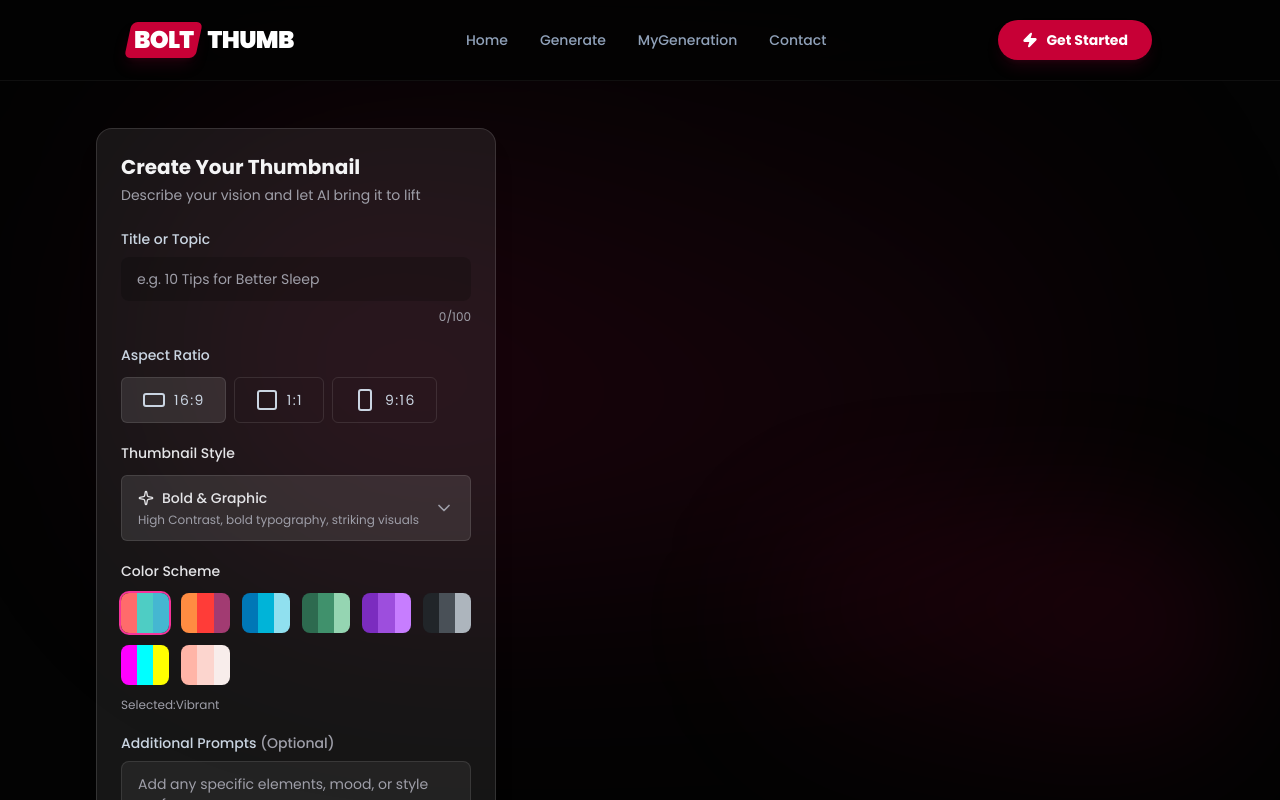
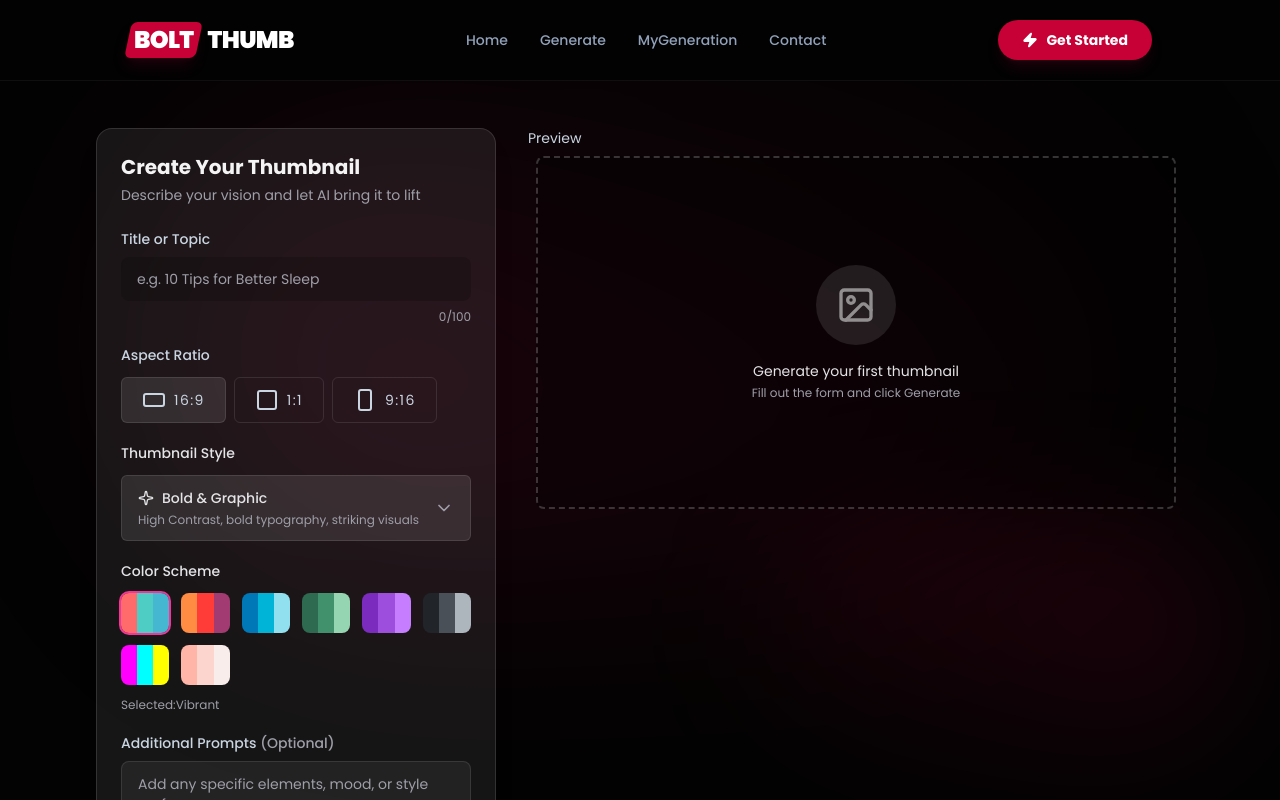
Before and after one commit to chanakaekanayaka/BoltThumb, a React (Vite) app in the folder client/: page /generate in a window 1280 px wide. Shown: the top 800 px of the page. Built offline with nearby package versions, Linux system fonts and the light colour scheme.

Commit message:
image preview section complete✏️

```diff
--- a/client/src/components/PreviewPannel.tsx
+++ b/client/src/components/PreviewPannel.tsx
@@ -1,9 +1,9 @@
-import { DownloadIcon, Loader2Icon } from "lucide-react";
+import { DownloadIcon, ImageIcon, Loader2Icon } from "lucide-react";
 import type { AspectRatio, IThumbnail } from "../assets/assets"
 
 
 const PreviewPannel = ({thumbnail, isLoading, aspectRatio}:
-    {thumbnail: IThumbnail, isLoading:boolean; aspectRatio:AspectRatio}
+    {thumbnail: IThumbnail | null, isLoading:boolean; aspectRatio:AspectRatio}
 ) => {
 
     const aspectClasses = {
@@ -62,6 +62,27 @@ const PreviewPannel = ({thumbnail, isLoading, aspectRatio}:
             )}
 
             {/*empty state*/}
+            {!isLoading && !thumbnail?.image_url && (
+                <div className="absolute inset-0 m-2 flex flex-col items-center
+                justify-center gap-4 rounded-lg border-2
+                border-dashed border-white/20 bg-black/25  ">
+                    <div className="max-sm:hidden flex size-20 items-center
+                    justify-center rounded-full bg-white/10">
+                        <ImageIcon className="size-10 text-white opacity-50"/>
+
+                    </div>
+                    <div className="px-4 text-center">
+                        <p className="font text-zinc-200 ">
+                            Generate your first thumbnail
+                        </p>
+                        <p className="mt-1 text-xs text-zinc-400 " >
+                            Fill out the form and click Generate
+                        </p>
+
+                    </div>
+
+                </div>
+            )}
 
 
         </div>
--- a/client/src/pages/Generate.tsx
+++ b/client/src/pages/Generate.tsx
@@ -5,6 +5,7 @@ import SoftBackdrop from '../components/SoftBackdrop';
 import AspectRatioSelector from '../components/AspectRatioSelector';
 import StyleSelector from '../components/StyleSelector';
 import ColorSchemeSelector from '../components/ColorSchemeSelector';
+import PreviewPannel from '../components/PreviewPannel';
 
 const Generate = () => {
 
@@ -97,7 +98,13 @@ const Generate = () => {
 
             </div>
             {/*RIGHT PANNEL*/}
-            <div></div>
+            <div>
+              <div>
+                <h2>Preview</h2>
+                <PreviewPannel thumbnail={thumbnail} isLoading={loading}
+                aspectRatio={aspectRatio}/>
+              </div>
+            </div>
           </div>
 
         </main>
```
